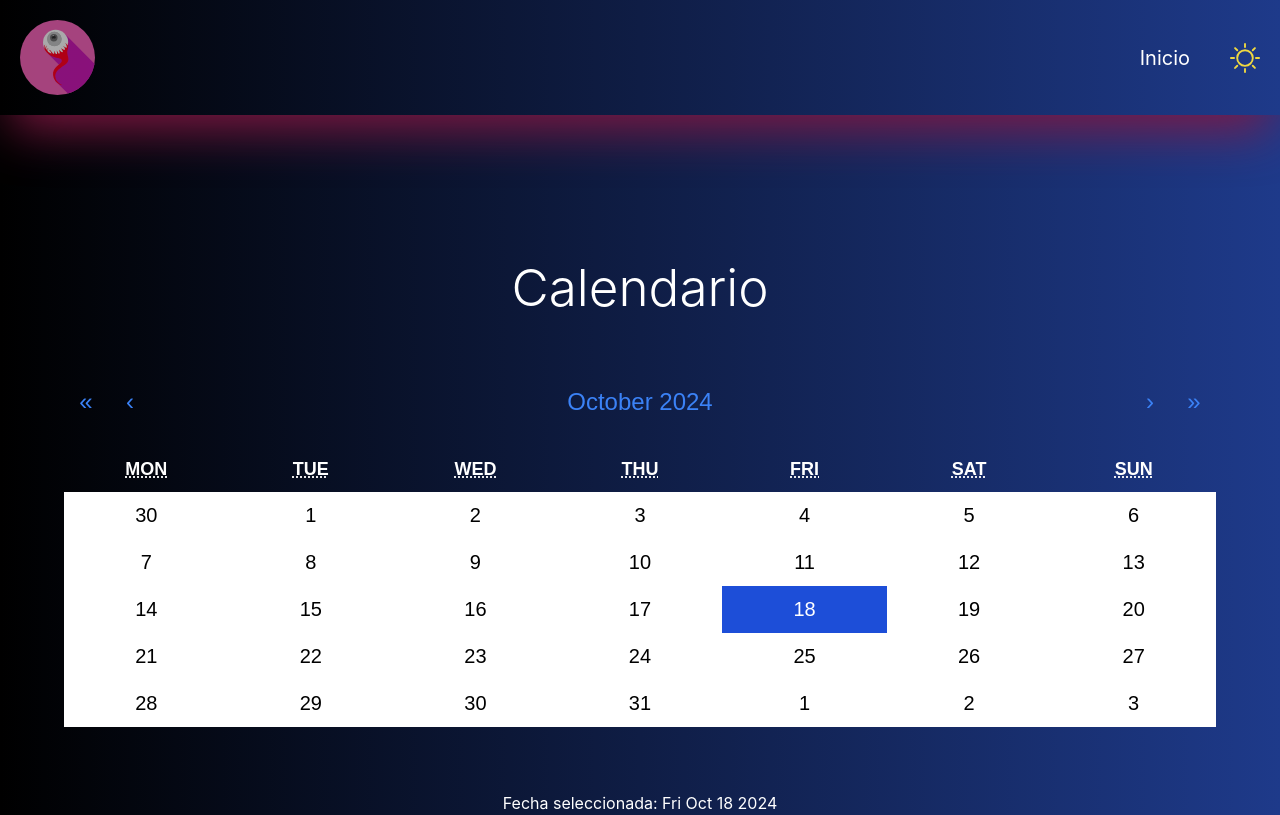
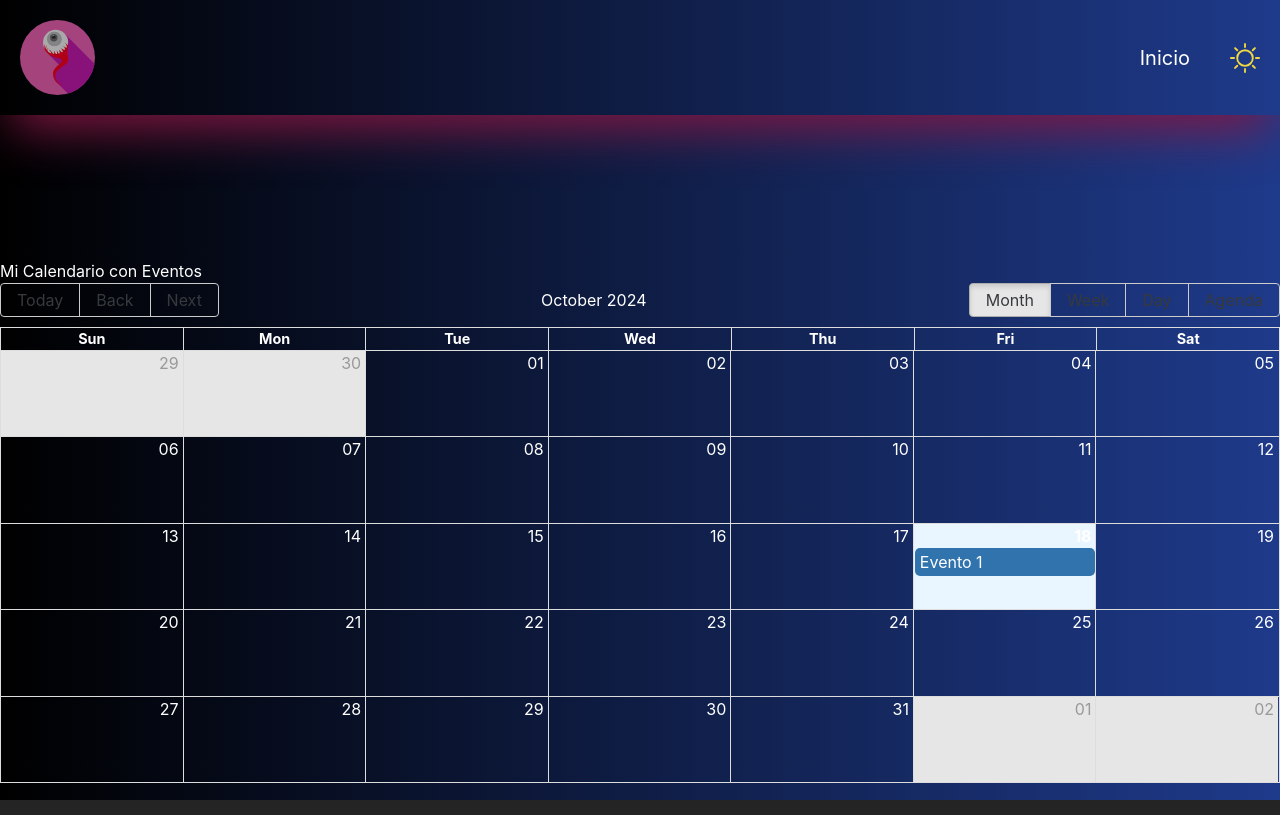
Before and after one commit to dmampel/React, a React (Vite) app: page /mycalendar in a window 1280 px wide. Built offline with nearby package versions, Linux system fonts and the light colour scheme.

Commit message:
elimino react-calendar e instalo big-calendar (es mejor))

```diff
--- a/package.json
+++ b/package.json
@@ -10,8 +10,10 @@
   },
   "dependencies": {
     "@emotion/react": "^11.13.3",
+    "moment": "^2.30.1",
     "react": "^18.3.1",
     "react-awesome-reveal": "^4.2.14",
+    "react-big-calendar": "^1.15.0",
     "react-calendar": "^5.0.0",
     "react-dom": "^18.2.0",
     "react-icons": "^5.3.0",
--- a/src/components/App.jsx
+++ b/src/components/App.jsx
@@ -2,8 +2,10 @@ import {React, useState} from 'react';
 import { BrowserRouter as Router, Route, Routes, Link } from 'react-router-dom';
 import Home from './Home';
 import In from './In';
+import BigCalendar from './BigCalendar';
 import '../styles/index.css';
-import MyCalendar from './MyCalendar';
+import 'react-big-calendar/lib/css/react-big-calendar.css';
+
 
 function App() {
   const [theme, setTheme] = useState(false);
@@ -16,7 +18,7 @@ function App() {
         <Routes>
           <Route path="/" element={<Home theme={theme} setTheme={setTheme} handleClick={handleClick}/>} />  {/* Ruta para Home */}
           <Route path="/in" element={<In theme={theme} handleClick={handleClick}/>} />  {/* Ruta para In */}
-          <Route path="/mycalendar" element={<MyCalendar theme={theme} handleClick={handleClick}/>} />  {/* Ruta para MyCalendar */}
+          <Route path="/mycalendar" element={<BigCalendar theme={theme} handleClick={handleClick}/>} />  {/* Ruta para MyCalendar */}
         </Routes>
       </Router>
     </div>
--- /dev/null
+++ b/src/components/BigCalendar.jsx
@@ -0,0 +1,29 @@
+import React, { useState } from 'react';
+import { Calendar, momentLocalizer } from 'react-big-calendar';
+import moment from 'moment';
+import 'react-big-calendar/lib/css/react-big-calendar.css';
+import Header from './Header';
+
+
+const localizer = momentLocalizer(moment);
+
+export default function BigCalendar({theme, handleClick}) {
+    const [events, setEvents] = useState([
+    {
+        title: 'Evento 1',
+        start: new Date(),
+        end: new Date(new Date().setHours(new Date().getHours() + 1)),
+    },
+    ]);
+
+    return (
+        <div className={`${theme ? 'bg-gradient-to-l from-white to-purple-500 text-black' : 'bg-gradient-to-r from-black to-blue-900 text-white'} min-h-screen`}>
+            <Header theme={theme} handleClick={handleClick}/>
+            <div className="calendar-container">
+                <h2>Mi Calendario con Eventos</h2>
+                <Calendar localizer={localizer} events={events} startAccessor="start" endAccessor="end" style={{ height: 500 }}/>
+            </div>
+        </div>
+
+    );
+}
--- a/src/components/MyCalendar.jsx
+++ /dev/null
@@ -1,28 +0,0 @@
-import React, { useState } from 'react';
-import Calendar from 'react-calendar';
-import 'react-calendar/dist/Calendar.css';
-import style from '../styles/calendarStyles.css'
-import Header from './Header';
-import Footer from './Footer';
-
-export default function MyCalendar({theme, handleClick}) {
-  const [date, setDate] = useState(new Date());
-
-  const onChange = (newDate) => {
-    setDate(newDate);
-    console.log('Fecha seleccionada:', newDate);
-  };
-
-  return (
-    <div className={`${theme ? 'bg-gradient-to-l from-white to-purple-500 text-black' : 'bg-gradient-to-r from-black to-blue-900 text-white'} min-h-screen`}>
-      <Header theme={theme} handleClick={handleClick}/>
-        <div className='flex flex-col items-center m-auto gap-16'>
-            <h1 className='text-center font-light'>Calendario</h1>
-            <Calendar onChange={onChange} value={date} style={style}/>
-            <p>Fecha seleccionada: {date.toDateString()}</p>
-        </div>
-
-
-    </div>
-  );
-}
--- a/src/styles/calendarStyles.css
+++ b/src/styles/calendarStyles.css
@@ -12,8 +12,9 @@
   }
 
   .react-calendar{
-    width: 90%;
-    border: none;
-    background-color: transparent;
-    font-size: x-large;
+    @apply w-[90%] border-none bg-transparent text-xl
   }
+
+  .react-calendar__month-view__weekdays__weekday abbr{
+    @apply font-light no-underline
+  }
```
Also changed, not shown: 1 other file (tests, documents, lock files or other folders).
